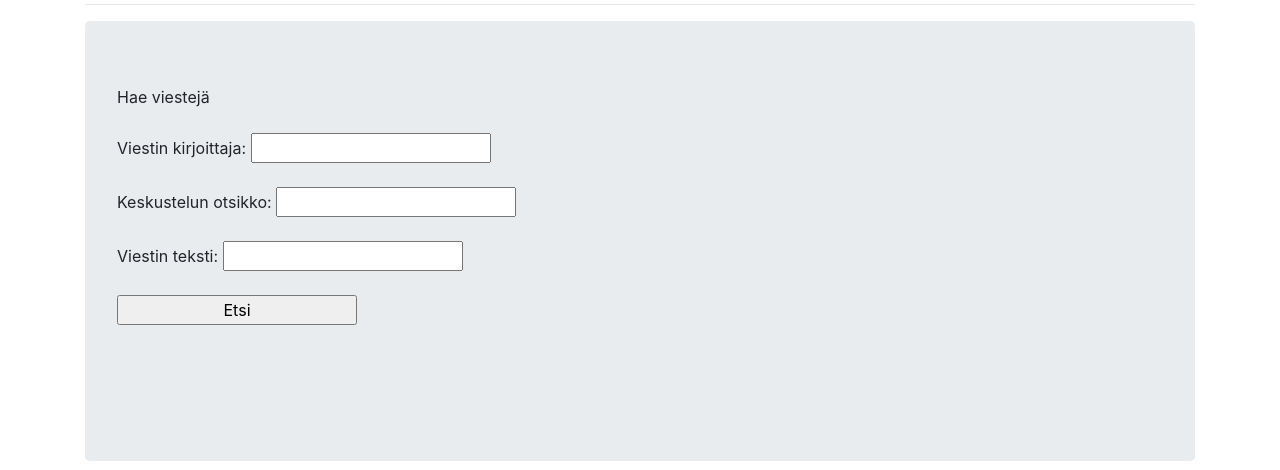
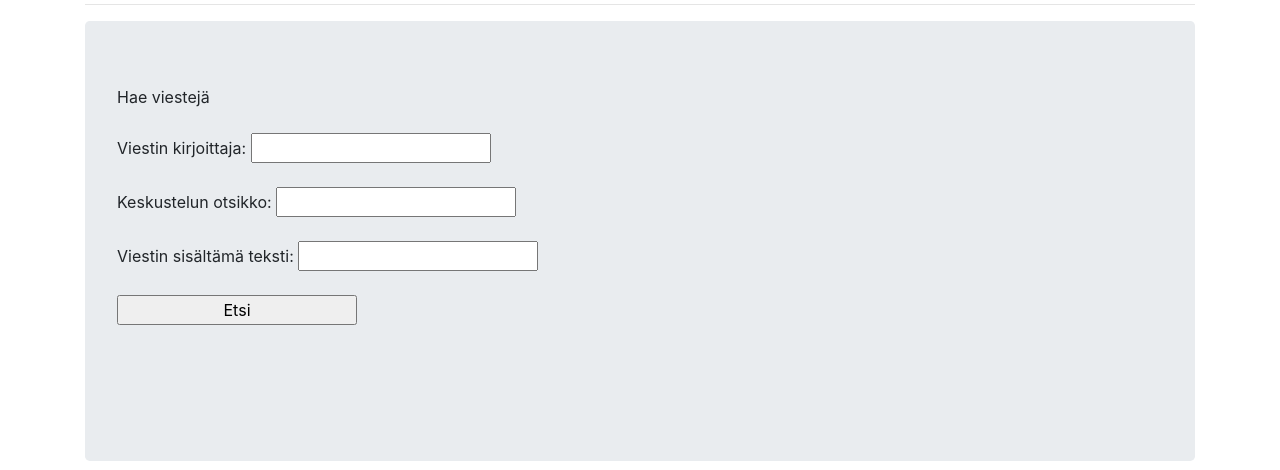
Before and after one commit to lautanal/Studentchat, a Flask app: page /find in a window 1280 px wide. Shown: the part 244-714 px from the top of the page. Run offline with Flask 2, Linux system fonts and the light colour scheme; some libraries are stand-ins or nearby versions.

Commit message:
V0.9a viestien hakua paranneltu

```diff
--- a/templates/find.html
+++ b/templates/find.html
@@ -5,7 +5,7 @@
         Hae viestejä<br><br>
         Viestin kirjoittaja: <input type="text" name="user_search"><br><br>
         Keskustelun otsikko: <input type="text" name="topic_search"><br><br>
-        Viestin teksti: <input type="text" name="text_search"><br><br>
+        Viestin sisältämä teksti: <input type="text" name="text_search"><br><br>
         <input type="submit" value="Etsi">
         <br><br>
     </form>
```
